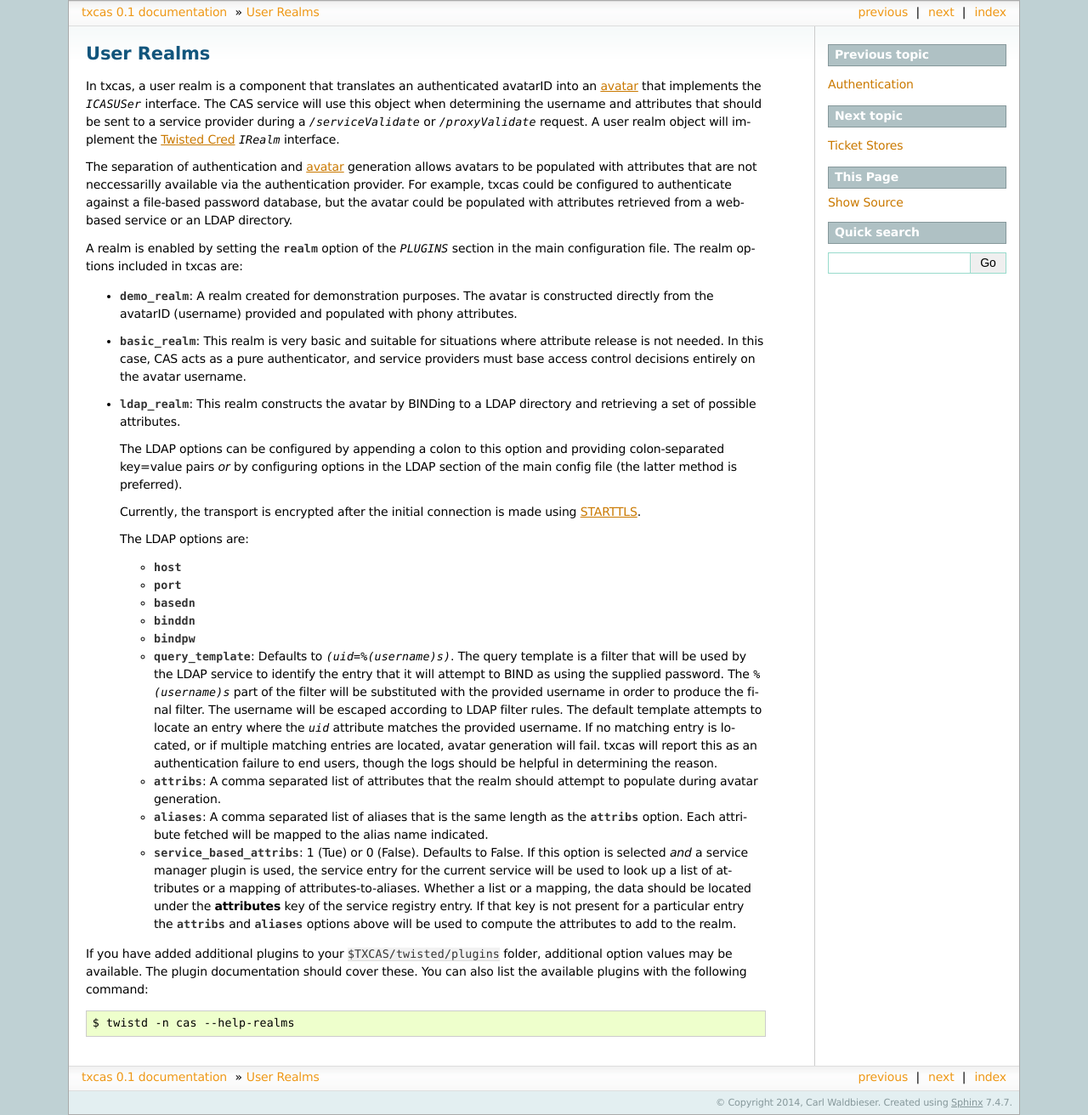
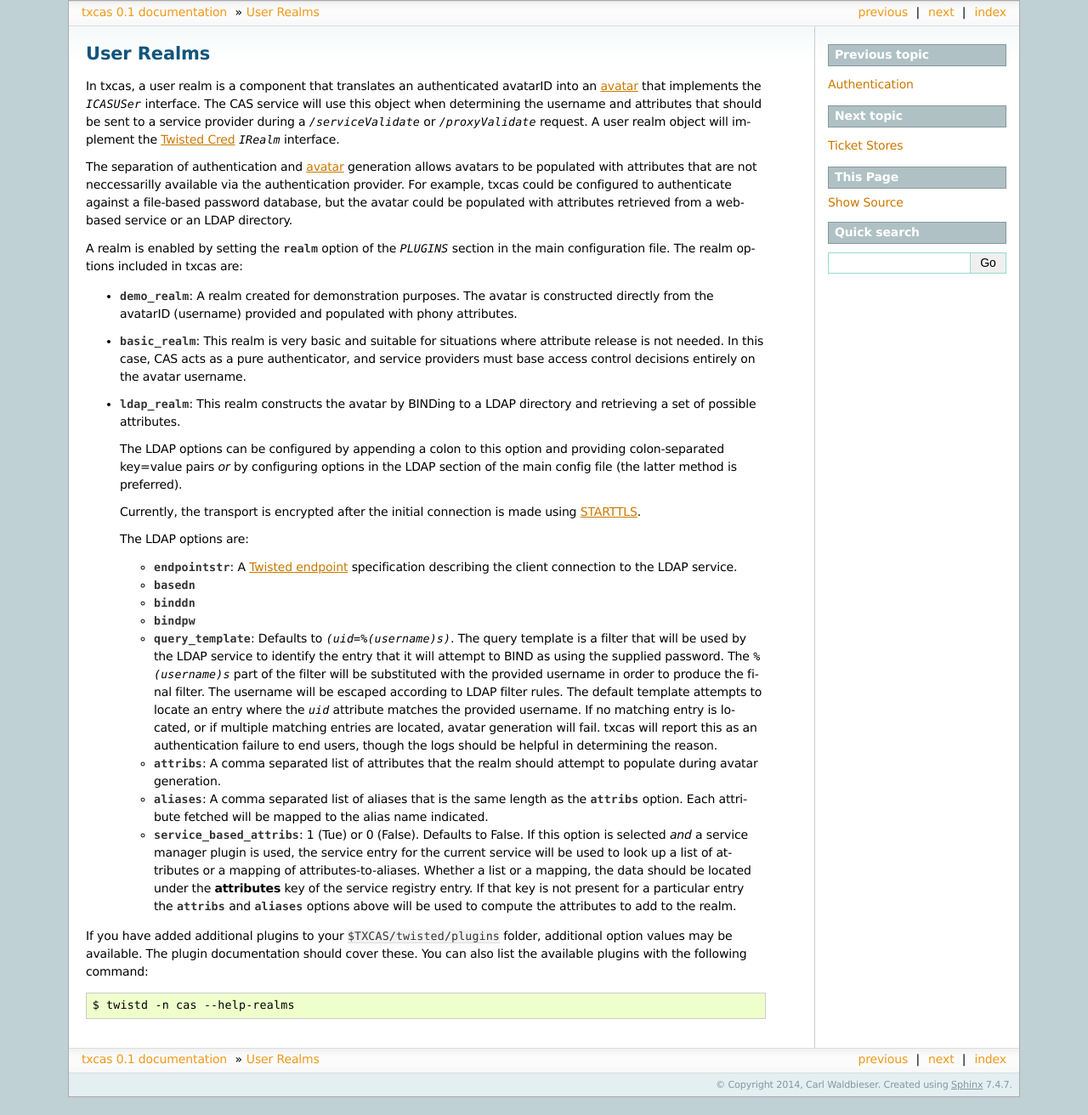
Before and after one commit to cwaldbieser/txcas, a Sphinx documentation site: the page built from docs/user_realms.rst, in a window 1280 px wide. Shown: the whole page at 85% size. Built offline with Sphinx 7.4.7, drawn with Linux system fonts in a browser that asks for light colours; after the commit the page ends 1291 px from its top, so only the background shows below that.

Commit message:
Update configs, updated LDAP docs, updated service to cleanly shutdown listening port.

```diff
--- a/docs/authentication.rst
+++ b/docs/authentication.rst
@@ -92,8 +92,8 @@
 
   The LDAP options are:
 
-  * :option:`host`
-  * :option:`port`
+  * :option:`endpointstr`: A `Twisted endpoint`_ specification describing the
+    client connection to the LDAP service.
   * :option:`basedn`
   * :option:`binddn`
   * :option:`bindpw`
@@ -134,6 +134,7 @@
 
 
 .. _Twisted Cred: https://twistedmatrix.com/documents/14.0.0/core/howto/cred.html
+.. _Twisted endpoint: https://twistedmatrix.com/documents/current/core/howto/endpoints.html#clients
 .. _ldaptor: https://github.com/twisted/ldaptor
 .. _STARTTLS: http://en.wikipedia.org/wiki/STARTTLS
 
--- a/docs/endpoints.rst
+++ b/docs/endpoints.rst
@@ -35,7 +35,7 @@
 
 .. note::
 
-    By default, an SSL endpoint will negotiate one of of TLSv1, TLSv1.1, or TLSv1.2.
+    By default, an SSL endpoint will negotiate one of of TLSv1.1, or TLSv1.2.
 
 -----------------------------------
 Endpoint Configuration in TAC files
--- a/docs/user_realms.rst
+++ b/docs/user_realms.rst
@@ -40,8 +40,8 @@
 
   The LDAP options are:
 
-  * :option:`host`
-  * :option:`port`
+  * :option:`endpointstr`: A `Twisted endpoint`_ specification describing the
+    client connection to the LDAP service.
   * :option:`basedn`
   * :option:`binddn`
   * :option:`bindpw`
@@ -79,4 +79,5 @@
 
 
 .. _Twisted Cred: https://twistedmatrix.com/documents/14.0.0/core/howto/cred.html
+.. _Twisted endpoint: https://twistedmatrix.com/documents/current/core/howto/endpoints.html#clients
 .. _STARTTLS: http://en.wikipedia.org/wiki/STARTTLS
```
Also changed, not shown: 3 other files.
